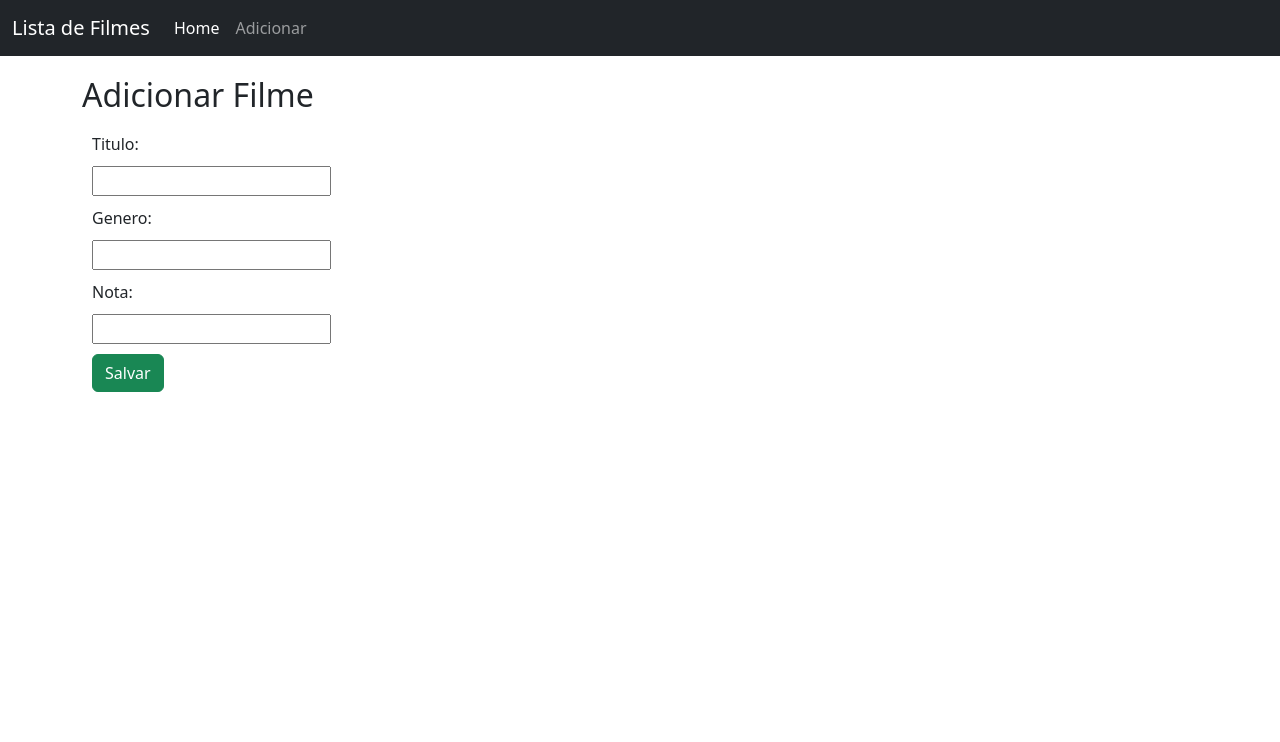
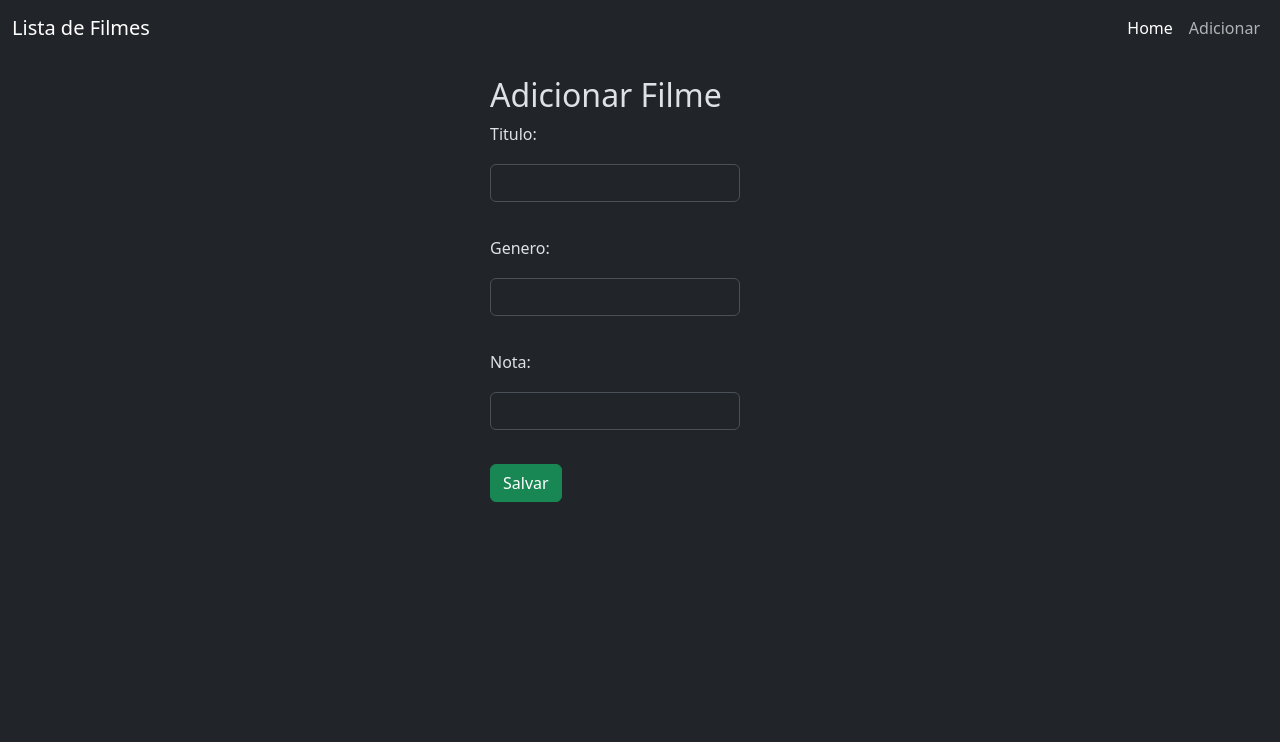
Before and after one commit to NouanGust/Filmes_Python_Flask, a Flask app: page /adicionar in a window 1280 px wide. Shown: the top 742 px of the page. Run offline with Flask 3, Linux system fonts and the light colour scheme.

Commit message:
Adicionando mais bootstrap

```diff
--- a/static/style.css
+++ b/static/style.css
@@ -11,9 +11,13 @@ main{
 }
 
 form {
-    padding: 10px;
+    width: 250px;
 
     input {
         margin: 10px 0;
     }
 }
+
+.form-container {
+    width: 300px;
+}
--- a/templates/adicionarFilmes.html
+++ b/templates/adicionarFilmes.html
@@ -1,21 +1,21 @@
 {% extends 'base.html' %}
 {% block content %}
 
+    <div class="form-container">
         <h2>Adicionar Filme</h2>
         <form method="post">
             <!--Campo do Titulo-->
-        <label for="titulo">Titulo:</label><br>
-        <input type="text" name="titulo" required><br>
-
+            <label for="titulo" class="form-label">Titulo:</label><br>
+            <input type="text" name="titulo" class="form-control" required><br>
             <!--Campo do Genero-->
-        <label for="genero">Genero:</label><br>
-        <input type="text" name="genero" required><br>
-
+            <label for="genero" class="form-label">Genero:</label><br>
+            <input type="text" name="genero" class="form-control" required><br>
             <!--Campo da Nota-->
-        <label for="nota">Nota:</label><br>
-        <input type="number" name="nota" required><br>
+            <label for="nota" class="form-label">Nota:</label><br>
+            <input type="number" name="nota" class="form-control" required><br>
 
             <button class="btn btn-success" type="submit">Salvar</button>
         </form>
+    </div>
 
 {% endblock %}
--- a/templates/base.html
+++ b/templates/base.html
@@ -1,5 +1,5 @@
 <!DOCTYPE html>
-<html lang="pt-br">
+<html lang="pt-br" data-bs-theme="dark">
 <head>
     <meta charset="UTF-8">
     <meta name="viewport" content="width=device-width, initial-scale=1.0">
@@ -10,13 +10,13 @@
 <body>
 
     <header>
-        <nav class="navbar navbar-expand-lg bg-body" data-bs-theme="dark">
+        <nav class="navbar navbar-expand-lg bg-body">
             <div class="container-fluid">
                 <a class="navbar-brand" href="/">Lista de Filmes</a>
                 <button class="navbar-toggler" type="button" data-bs-toggle="collapse" data-bs-target="#navbarNav" aria-controls="navbarNav" aria-expanded="false" aria-label="Toggle navigation">
                 <span class="navbar-toggler-icon"></span>
                 </button>
-                <div class="collapse navbar-collapse" id="navbarNav">
+                <div class="collapse navbar-collapse justify-content-end" id="navbarNav">
                 <ul class="navbar-nav">
                     <li class="nav-item">
                     <a class="nav-link active" aria-current="page" href="/">Home</a>
@@ -30,7 +30,7 @@
         </nav>
     </header>
 
-    <main class="container">
+    <main class="container d-flex justify-content-center">
         {% block content %}
         {% endblock %}
     </main>
--- a/templates/editarFilme.html
+++ b/templates/editarFilme.html
@@ -1,6 +1,7 @@
 {% extends 'base.html' %}
 {% block content %}
 
+    <div>
         <h2>Editar Filme</h2>
         <form method="post">
                 <!--Campo do Titulo-->
@@ -15,5 +16,6 @@
 
                 <button type="submit" class="btn btn-success">Salvar</button>
         </form>
+    </div>
 
 {% endblock %}
--- a/templates/index.html
+++ b/templates/index.html
@@ -1,7 +1,7 @@
 {% extends 'base.html' %}
 {% block content %}
 
-    <table class="table table-info table-striped">
+    <table class="table table-info table-striped fw-bold">
         <!--Linha principal-->
         <tr>
             <!--Coluna Titulo-->
```
Also changed, not shown: filmes.db. Lines whose indentation alone changed are shown as unchanged.
